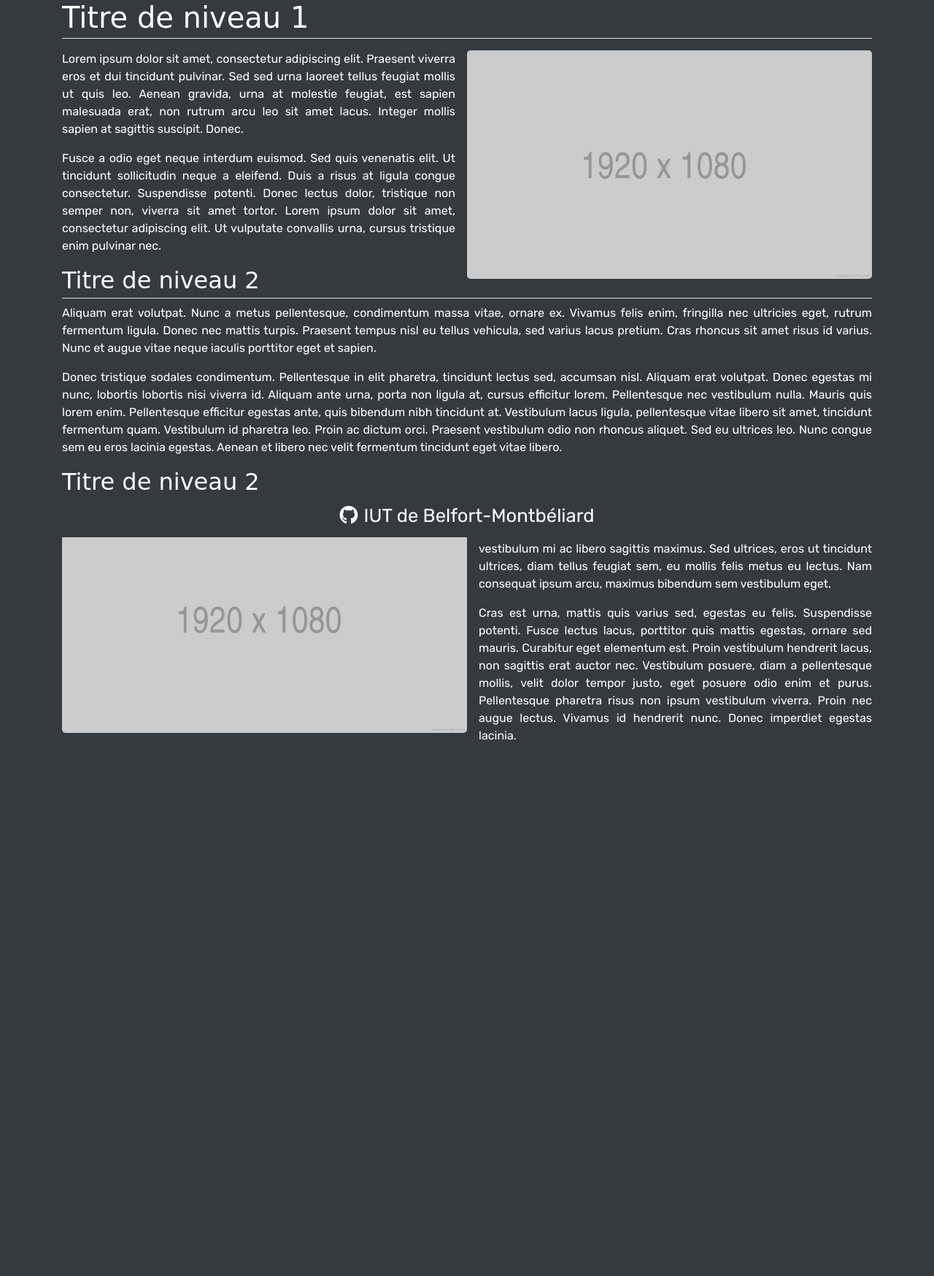
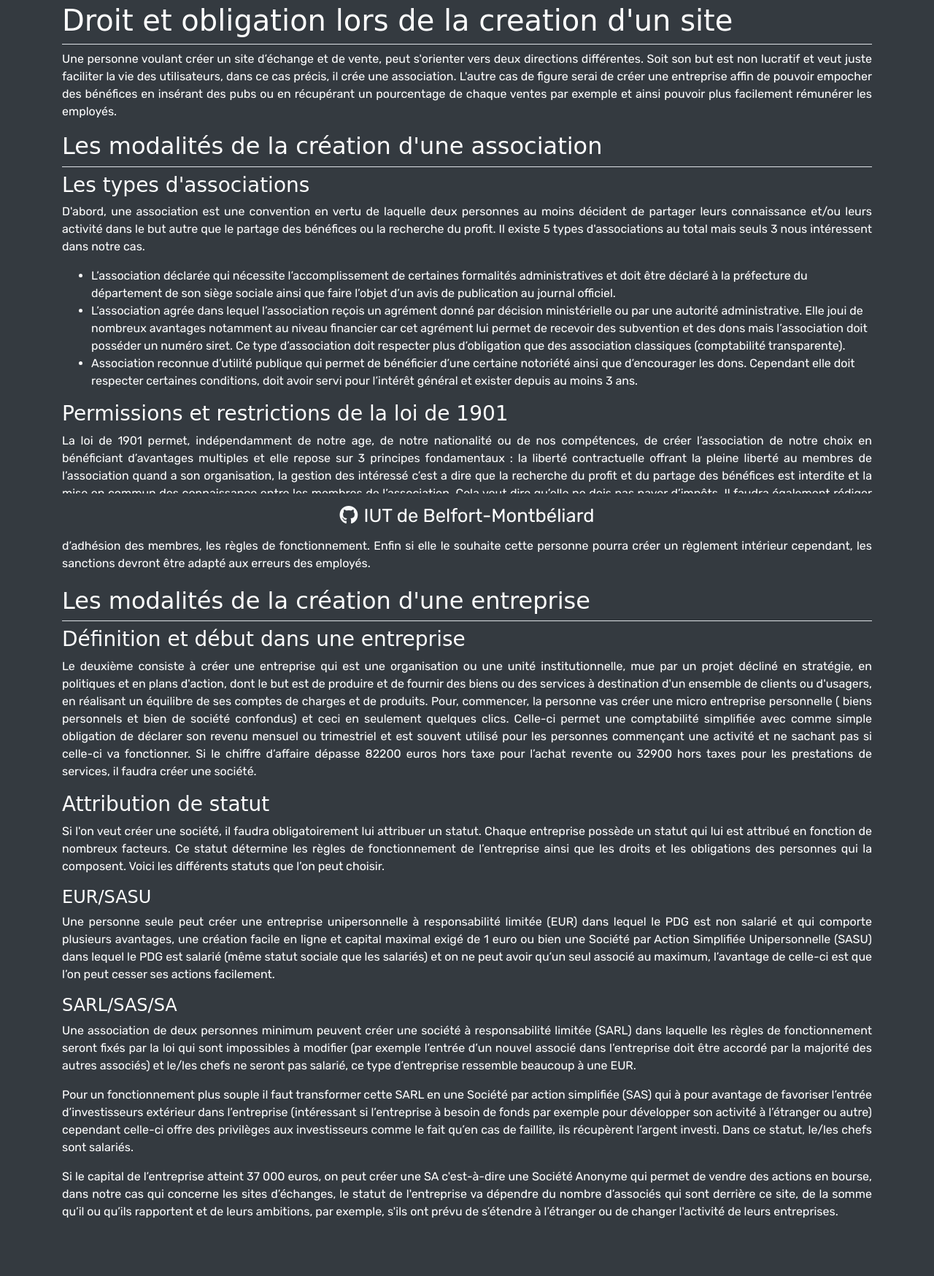
Before and after one commit to Notavone/PTUTS1, a PHP site: page /pages/droit.php in a window 1280 px wide. Shown: the part 64-1812 px from the top of the page at 73% size. Before the commit the page ends 1078 px from the top, so only its background shows below. Run offline with PHP 8.4, Linux system fonts and the light colour scheme; some libraries are stand-ins or nearby versions; some web fonts are replaced.

Commit message:
ajout de la partie de vassily (page de droit)

```diff
--- a/pages/droit.php
+++ b/pages/droit.php
@@ -12,73 +12,85 @@ $page = "ecodroit";
 <main class="container">
     <div class="row">
         <div class="col-12">
-            <h1 class="border-bottom pb-1 mb-3">Titre de niveau 1</h1>
-            <div class="text-justify">
-                <img src="/public/images/1920x1080.png" class="float-right img-fluid w-50 ml-3 rounded-lg" alt="">
-                <p>
-                    Lorem ipsum dolor sit amet, consectetur adipiscing elit. Praesent viverra eros et dui tincidunt
-                    pulvinar.
-                    Sed sed urna laoreet tellus feugiat mollis ut quis leo. Aenean gravida, urna at molestie feugiat,
-                    est
-                    sapien
-                    malesuada erat, non rutrum arcu leo sit amet lacus. Integer mollis sapien at sagittis suscipit.
-                    Donec.
-                </p>
-                <p>
-                    Fusce a odio eget neque interdum euismod. Sed quis venenatis elit. Ut tincidunt sollicitudin neque a
-                    eleifend. Duis a risus at ligula congue consectetur. Suspendisse potenti. Donec lectus dolor,
-                    tristique
-                    non
-                    semper non, viverra sit amet tortor. Lorem ipsum dolor sit amet, consectetur adipiscing elit. Ut
-                    vulputate
-                    convallis urna, cursus tristique enim pulvinar nec.
-                </p>
-            </div>
-            <h2 class="border-bottom pb-1 mb-2">Titre de niveau 2</h2>
-            <div class="text-justify">
-                <p>
-                    Aliquam erat volutpat. Nunc a metus pellentesque, condimentum massa vitae, ornare ex. Vivamus felis
-                    enim,
-                    fringilla nec ultricies eget, rutrum fermentum ligula. Donec nec mattis turpis. Praesent tempus nisl
-                    eu
-                    tellus vehicula, sed varius lacus pretium. Cras rhoncus sit amet risus id varius. Nunc et augue
-                    vitae
-                    neque
-                    iaculis porttitor eget et sapien.
-                </p>
-                <p>
-                    Donec tristique sodales condimentum. Pellentesque in elit pharetra, tincidunt lectus sed, accumsan
-                    nisl.
-                    Aliquam erat volutpat. Donec egestas mi nunc, lobortis lobortis nisi viverra id. Aliquam ante urna,
-                    porta
-                    non ligula at, cursus efficitur lorem. Pellentesque nec vestibulum nulla. Mauris quis lorem enim.
-                    Pellentesque efficitur egestas ante, quis bibendum nibh tincidunt at. Vestibulum lacus ligula,
-                    pellentesque
-                    vitae libero sit amet, tincidunt fermentum quam. Vestibulum id pharetra leo. Proin ac dictum orci.
-                    Praesent
-                    vestibulum odio non rhoncus aliquet. Sed eu ultrices leo. Nunc congue sem eu eros lacinia egestas.
-                    Aenean et
-                    libero nec velit fermentum tincidunt eget vitae libero.
-                </p>
-            </div>
-            <h2 class="border-bottom pb-1 mb-2">Titre de niveau 2</h2>
-            <img src="/public/images/1920x1080.png" class="float-left img-fluid w-50 mr-3 rounded-lg" alt="">
-            <div class="text-justify">
-                <p>
-                    Aenean porttitor, nulla quis ornare dapibus, magna odio pretium tortor, non convallis est lorem eu
-                    mauris. Phasellus et ullamcorper libero. Morbi vestibulum mi ac libero sagittis maximus. Sed
-                    ultrices, eros ut tincidunt ultrices, diam tellus feugiat sem, eu mollis felis metus eu lectus. Nam
-                    consequat ipsum arcu, maximus bibendum sem vestibulum eget.
-                </p>
-                <p>
-                    Cras est urna, mattis quis varius sed, egestas eu felis. Suspendisse potenti. Fusce lectus lacus,
-                    porttitor quis mattis egestas, ornare sed mauris. Curabitur eget elementum est. Proin vestibulum
-                    hendrerit lacus, non sagittis erat auctor nec. Vestibulum posuere, diam a
-                    pellentesque mollis, velit dolor tempor justo, eget posuere odio enim et purus. Pellentesque
-                    pharetra risus non ipsum vestibulum viverra. Proin nec augue lectus. Vivamus id hendrerit nunc.
-                    Donec imperdiet egestas lacinia.
-                </p>
-            </div>
+            <h1 class="heading-stylized">Droit et obligation lors de la creation d'un site</h1>
+            <p>Une personne voulant créer un site d’échange et de vente, peut s'orienter vers deux directions
+                différentes. Soit son but est non lucratif et veut juste faciliter la vie des utilisateurs, dans ce cas
+                précis, il crée une association. L'autre cas de figure serai de créer une entreprise affin de pouvoir
+                empocher des bénéfices en insérant des pubs ou en récupérant un pourcentage de chaque ventes par exemple
+                et ainsi pouvoir plus facilement rémunérer les employés.</p>
+            <h2 class="heading-stylized">Les modalités de la création d'une association</h2>
+            <h3>Les types d'associations</h3>
+            <p>D'abord, une association est une convention en vertu de laquelle deux personnes au moins décident de
+                partager leurs connaissance et/ou leurs activité dans le but autre que le partage des bénéfices ou la
+                recherche du profit. Il existe 5 types d'associations au total mais seuls 3 nous intéressent dans notre
+                cas.</p>
+            <ul>
+                <li>L’association déclarée qui nécessite l’accomplissement de certaines formalités administratives et
+                    doit être déclaré à la préfecture du département de son siège sociale ainsi que faire l’objet d’un
+                    avis de publication au journal officiel.
+                </li>
+                <li>L’association agrée dans lequel l’association reçois un agrément donné par décision ministérielle ou
+                    par une autorité administrative. Elle joui de nombreux avantages notamment au niveau financier car
+                    cet agrément lui permet de recevoir des subvention et des dons mais l’association doit posséder un
+                    numéro siret. Ce type d’association doit respecter plus d’obligation que des association classiques
+                    (comptabilité transparente).
+                </li>
+                <li>Association reconnue d’utilité publique qui permet de bénéficier d’une certaine notoriété ainsi que
+                    d’encourager les dons. Cependant elle doit respecter certaines conditions, doit avoir servi pour
+                    l’intérêt général et exister depuis au moins 3 ans.
+                </li>
+            </ul>
+            <h3>Permissions et restrictions de la loi de 1901</h3>
+            <p> La loi de 1901 permet, indépendamment de notre age, de notre nationalité ou de nos compétences, de créer
+                l’association de notre choix en bénéficiant d’avantages multiples et elle repose sur 3 principes
+                fondamentaux : la liberté contractuelle offrant la pleine liberté au membres de l’association quand a
+                son organisation, la gestion des intéressé c’est a dire que la recherche du profit et du partage des
+                bénéfices est interdite et la mise en commun des connaissance entre les membres de l’association. Cela
+                veut dire qu’elle ne dois pas payer d’impôts. Il faudra également rédiger les statut qui vont fixer les
+                règles de fonctionnement, de gouvernance et d’organisation et ces règles sont assez librement choisi par
+                ses membres. Cependant il est recommandé de mentionner le nom, l’objet (domaine d’activité et champ
+                d’action), l’addresses de son siège sociale, les conditions d’adhésion des membres, les règles de
+                fonctionnement. Enfin si elle le souhaite cette personne pourra créer un règlement intérieur cependant,
+                les sanctions devront être adapté aux erreurs des employés.</p>
+        </div>
+        <div class="col-12">
+            <h2 class="heading-stylized">Les modalités de la création d'une entreprise</h2>
+            <h3>Définition et début dans une entreprise</h3>
+            <p>Le deuxième consiste à créer une entreprise qui est une organisation ou une unité institutionnelle, mue
+                par un projet décliné en stratégie, en politiques et en plans d'action, dont le but est de produire et
+                de fournir des biens ou des services à destination d'un ensemble de clients ou d'usagers, en réalisant
+                un équilibre de ses comptes de charges et de produits. Pour, commencer, la personne vas créer une micro
+                entreprise personnelle ( biens personnels et bien de société confondus) et ceci en seulement quelques
+                clics. Celle-ci permet une comptabilité simplifiée avec comme simple obligation de déclarer son revenu
+                mensuel ou trimestriel et est souvent utilisé pour les personnes commençant une activité et ne sachant
+                pas si celle-ci va fonctionner. Si le chiffre d’affaire dépasse 82200 euros hors taxe pour l’achat
+                revente ou 32900 hors taxes pour les prestations de services, il faudra créer une société.</p>
+            <h3>Attribution de statut</h3>
+            <p>Si l'on veut créer une société, il faudra obligatoirement lui attribuer un statut. Chaque entreprise
+                possède un statut qui lui est attribué en fonction de nombreux facteurs. Ce statut détermine les règles
+                de fonctionnement de l’entreprise ainsi que les droits et les obligations des personnes qui la
+                composent. Voici les différents statuts que l’on peut choisir.</p>
+            <h4>EUR/SASU</h4>
+            <p>Une personne seule peut créer une entreprise unipersonnelle à responsabilité limitée (EUR) dans lequel le
+                PDG est non salarié et qui comporte plusieurs avantages, une création facile en ligne et capital maximal
+                exigé de 1 euro ou bien une Société par Action Simplifiée Unipersonnelle (SASU) dans lequel le PDG est
+                salarié (même statut sociale que les salariés) et on ne peut avoir qu’un seul associé au maximum,
+                l’avantage de celle-ci est que l’on peut cesser ses actions facilement.</p>
+            <h4>SARL/SAS/SA</h4>
+            <p>Une association de deux personnes minimum peuvent créer une société à responsabilité limitée (SARL) dans
+                laquelle les règles de fonctionnement seront fixés par la loi qui sont impossibles à modifier (par
+                exemple l’entrée d’un nouvel associé dans l’entreprise doit être accordé par la majorité des autres
+                associés) et le/les chefs ne seront pas salarié, ce type d’entreprise ressemble beaucoup à une EUR.</p>
+            <p>Pour un fonctionnement plus souple il faut transformer cette SARL en une Société par action simplifiée
+                (SAS) qui à pour avantage de favoriser l’entrée d’investisseurs extérieur dans l’entreprise (intéressant
+                si l’entreprise à besoin de fonds par exemple pour développer son activité à l’étranger ou autre)
+                cependant celle-ci offre des privilèges aux investisseurs comme le fait qu’en cas de faillite, ils
+                récupèrent l’argent investi. Dans ce statut, le/les chefs sont salariés.</p>
+            <p>Si le capital de l’entreprise atteint 37 000 euros, on peut créer une SA c'est-à-dire une Société Anonyme
+                qui permet de vendre des actions en bourse, dans notre cas qui concerne les sites d’échanges, le statut
+                de l'entreprise va dépendre du nombre d’associés qui sont derrière ce site, de la somme qu’il ou qu’ils
+                rapportent et de leurs ambitions, par exemple, s'ils ont prévu de s’étendre à l’étranger ou de changer
+                l'activité de leurs entreprises.</p>
         </div>
     </div>
 </main>
--- a/public/stylesheets/main.scss
+++ b/public/stylesheets/main.scss
@@ -76,3 +76,7 @@ textarea {
 .card-body, .card-header {
   @extend .bg-dark, .text-light, .text-justify;
 }
+
+p {
+  @extend .text-justify;
+}
```
Also changed, not shown: public/stylesheets/main.css.
